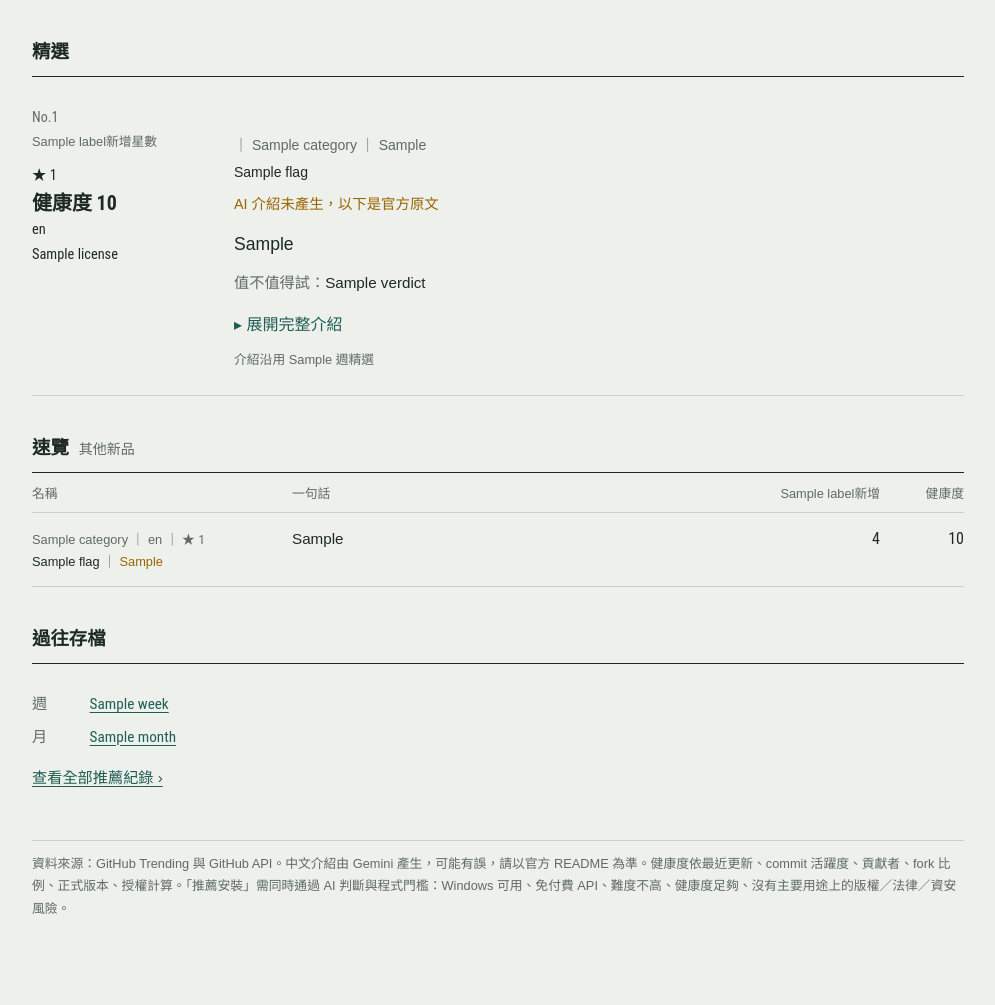
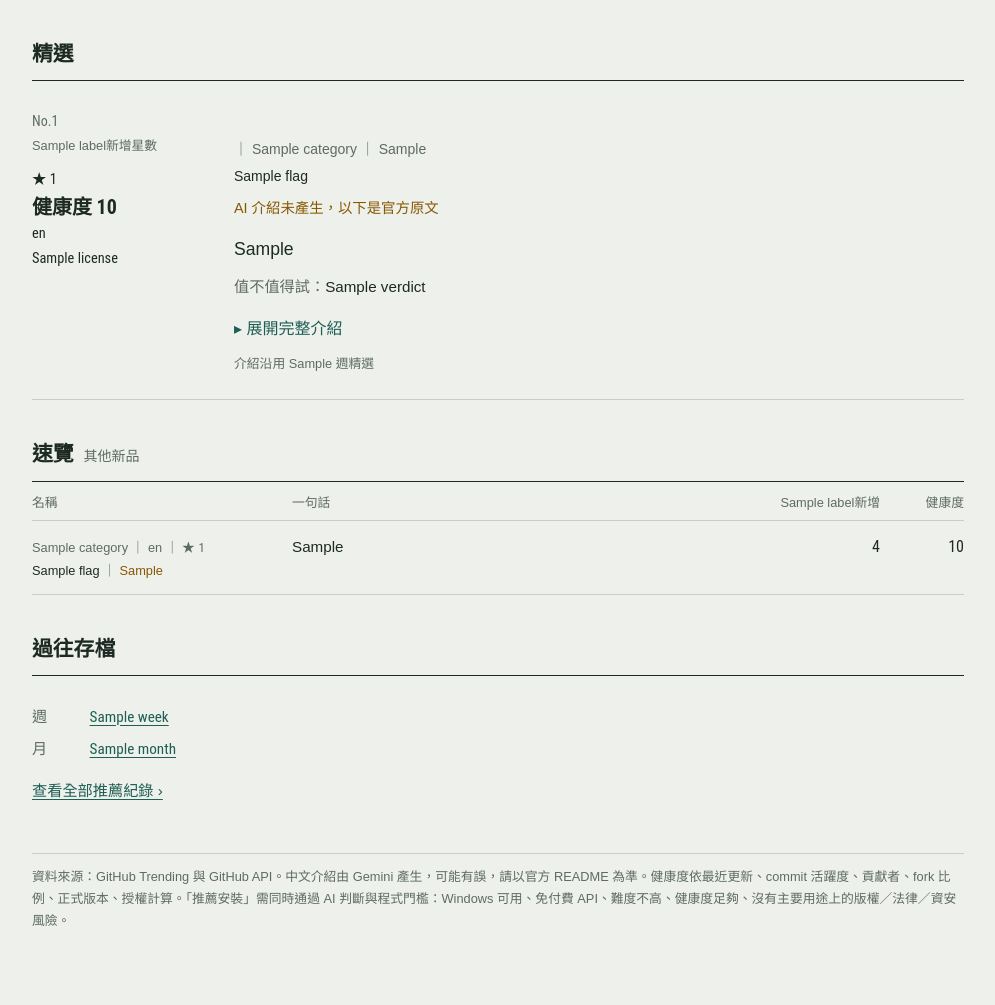
Before and after one commit to orvil6688/github_weekly, a Python web app: template templates/page.html.j2 in a window 1280 px wide. Shown: the part 281-1286 px from the top of the page, without its empty margins (142-1137 px from the left). Before the commit the page ends 1195 px from the top, so only its background shows below. Run offline with Jinja, Linux system fonts and the light colour scheme; the template is opened without the code that fills it: most values are stand-ins (such as "Sample title", 1, 10 or a date in 2020).

Commit message:
設計微調：注意事項對比、標題層級、專案名稱語意化
Co-Authored-By: Claude Opus 5.5 <noreply@anthropic.com>

```diff
--- a/templates/_style.css.j2
+++ b/templates/_style.css.j2
@@ -1,6 +1,6 @@
 :root {
   --paper: #EDF0EB; --paper-2: #F5F7F3; --ink: #1D2A23; --muted: #5E6B63; --rule: #C8CFC8;
-  --kraft: #C8A46A; --kraft-ink: #4A3613; --caution: #9A6400; --alert: #A3272F; --link: #1F5E54;
+  --kraft: #C8A46A; --kraft-ink: #4A3613; --caution: #875800; --alert: #A3272F; --link: #1F5E54;
   --sans: "Microsoft JhengHei", "PingFang TC", "Noto Sans TC", sans-serif;
   --narrow: "Bahnschrift", "Avenir Next Condensed", "Roboto Condensed", "Arial Narrow", "Microsoft JhengHei", "PingFang TC", sans-serif;
   --mono: Consolas, "Cascadia Mono", "Microsoft JhengHei", monospace;
@@ -36,7 +36,7 @@ header.top h1 { font-family: var(--narrow); font-weight: 600; font-size: clamp(2
 label.switch { margin-left: auto; display: inline-flex; align-items: center; gap: 8px; cursor: pointer; user-select: none; font-size: .95rem; }
 label.switch input { width: 18px; height: 18px; margin: 0; accent-color: var(--ink); }
 .archive-note { margin-top: 10px; font-size: .875rem; color: var(--muted); }
-h2.section { font-size: 1.15rem; font-weight: bold; margin: 36px 0 0; padding-bottom: 8px; border-bottom: 1px solid var(--ink); }
+h2.section { font-size: 1.3rem; font-weight: bold; margin: 36px 0 0; padding-bottom: 8px; border-bottom: 1px solid var(--ink); }
 h2.section small { color: var(--muted); font-weight: normal; font-size: .875rem; margin-left: 10px; }
 .empty-page { margin: 32px 0; color: var(--muted); }
 
@@ -58,6 +58,9 @@ h2.section small { color: var(--muted); font-weight: normal; font-size: .875rem;
 .price .health { font-family: var(--narrow); font-size: 1.25rem; font-weight: 600; line-height: 1.5; }
 .m-only { display: none; }
 .name:hover { color: var(--link); text-decoration: underline; }
+/* 專案名稱的標題元素只負責語意,外觀交給 .name */
+.name-h { margin: 0; font-size: inherit; font-weight: inherit; line-height: inherit; }
+.c-caution { color: var(--caution); }
 .kind { color: var(--muted); font-size: .875rem; margin-top: 2px; }
 .flags { font-size: .875rem; margin-top: 2px; }
 .flags span + span::before { content: " ｜ "; color: var(--muted); }
@@ -89,10 +92,10 @@ details > summary::-webkit-details-marker { display: none; }
 details > summary::before { content: "▸ "; }
 details[open] > summary::before { content: "▾ "; }
 .risk-box { border: 1px solid var(--caution); padding: 10px 14px; margin: 12px 0 16px; }
-.risk-box h3 { margin: 0 0 4px; font-size: .95rem; color: var(--caution); }
+.risk-box h4 { margin: 0 0 4px; font-size: 1rem; color: var(--caution); }
 .risk-box ul { margin: 0; padding-left: 1.2em; }
 .risk-box .scope { color: var(--muted); font-size: .8rem; }
-.block h3 { font-size: .95rem; margin: 18px 0 4px; }
+.block h4 { font-size: 1rem; margin: 18px 0 4px; }
 .block p, .block ul, .block dl { margin: 0 0 6px; }
 .block ul { padding-left: 1.3em; }
 dl.kv { display: grid; grid-template-columns: 7.5em 1fr; gap: 4px 12px; }
@@ -139,14 +142,15 @@ footer { margin-top: 48px; padding-top: 12px; border-top: 1px solid var(--rule);
 @media (max-width: 640px) {
   .wrap { padding: 8px 16px 56px; }
   nav.tabs { gap: 18px; }
-  .item { grid-template-columns: minmax(0, 1fr); padding-top: 22px; }
+  /* 上方留白要大於名稱下方(含吊牌)的間距,名稱才會讀成屬於自己這一項 */
+  .item { grid-template-columns: minmax(0, 1fr); padding-top: 36px; }
   .item.has-risk { margin-left: -13px; padding-left: 10px; }
   /* 價格標移到名稱下方、橫排一行:.body 攤平後用 order 重新排序 */
   /* 吊牌移到名稱下方靠左 */
   .body { display: contents; }
   .body > * { grid-column: 1; order: 6; }
-  .body > .name { order: 1; }
-  .tag-kraft { order: 2; position: static; justify-self: start; margin: 8px 0 6px 2px; font-size: .85rem; padding: 4px 10px 4px 20px; }
+  .body > .name-h { order: 1; }
+  .tag-kraft { order: 2; position: static; justify-self: start; margin: 4px 0 2px 2px; font-size: .85rem; padding: 3px 10px 3px 20px; }
   .tag-kraft::before { left: 6px; }
   .tag-kraft small { display: inline; margin-left: 6px; }
   .tag-kraft.with-note::before { top: 50%; margin-top: -4px; }
--- a/templates/history.html.j2
+++ b/templates/history.html.j2
@@ -9,7 +9,7 @@
 {% include "_style.css.j2" %}
 /* ---------- 推薦紀錄 ---------- */
 .period { display: grid; grid-template-columns: 12rem minmax(0, 1fr); gap: 4px 28px; padding: 20px 0; border-bottom: 1px solid var(--rule); }
-.period h3 { margin: 0; font-family: var(--narrow); font-weight: 600; font-size: 1.3rem; line-height: 1.3; }
+.period h3 { margin: 0; font-family: var(--narrow); font-weight: 600; font-size: 1rem; line-height: 1.4; }
 .period .range { color: var(--muted); font-size: .875rem; font-family: var(--narrow); font-variant-numeric: tabular-nums; }
 .rows { display: grid; grid-template-columns: 5em minmax(0, 1fr); gap: 6px 12px; margin: 0; }
 .rows dt { color: var(--muted); font-size: .9rem; }
--- a/templates/page.html.j2
+++ b/templates/page.html.j2
@@ -63,8 +63,8 @@
   </div>
 
   <div class="body">
-    <a class="name" href="{{ p.url }}" target="_blank" rel="noopener">{{ repo_wbr(p.full_name) }}</a>
-    <div class="kind">{{ slot_label(p.slot) }} ｜ {{ p.category }}{% if p.matched_interest %} ｜ {{ p.matched_interest }}{% endif %}{% if risks %} ｜ <span style="color: var(--caution)">注意事項 {{ risks|length }}</span>{% endif %}</div>
+    <h3 class="name-h"><a class="name" href="{{ p.url }}" target="_blank" rel="noopener">{{ repo_wbr(p.full_name) }}</a></h3>
+    <div class="kind">{{ slot_label(p.slot) }} ｜ {{ p.category }}{% if p.matched_interest %} ｜ {{ p.matched_interest }}{% endif %}{% if risks %} ｜ <span class="c-caution">注意事項 {{ risks|length }}</span>{% endif %}</div>
     {% if p.health.flags %}<div class="flags">{% for f in p.health.flags %}<span class="f-{{ flag_class(f) }}">{{ f }}</span>{% endfor %}</div>{% endif %}
     {% if p.intro_status != "ai" %}<p class="fallback">AI 介紹未產生，以下是官方原文</p>{% endif %}
     <p class="one-liner">{{ p.intro.one_liner }}</p>
@@ -76,12 +76,12 @@
       <summary>展開完整介紹</summary>
       {% if risks %}
       <div class="risk-box">
-        <h3>注意事項</h3>
+        <h4>注意事項</h4>
         <ul>{% for r in risks %}<li>【{{ r.type }}】{{ r.note }}{% if r.scope %} <span class="scope">（{{ "正常用法就有這個風險" if r.scope == "主要用途" else "被不當使用時才有風險" }}）</span>{% endif %}</li>{% endfor %}</ul>
       </div>
       {% endif %}
       <div class="block">
-        <h3>介紹</h3>
+        <h4>介紹</h4>
         <dl class="kv">
           <dt>解決什麼問題</dt><dd>{{ p.intro.problem }}</dd>
           <dt>主要功能</dt><dd><ul>{% for f in p.intro.features %}<li>{{ f }}</li>{% endfor %}</ul></dd>
@@ -92,11 +92,11 @@
         </dl>
         {% if p.intro_status != "ai" and p.description_raw %}<p><span class="muted">官方原文描述：</span>{{ p.description_raw }}</p>{% endif %}
         {% if p.ideas_for_me %}
-        <h3>可以怎麼用在我的專案</h3>
+        <h4>可以怎麼用在我的專案</h4>
         {% for i in p.ideas_for_me %}<div class="idea"><span class="muted">{{ i.interest }}</span><br>{{ i.idea }}</div>{% endfor %}
         {% endif %}
         {% if p.glossary %}
-        <h3>名詞解釋</h3>
+        <h4>名詞解釋</h4>
         <dl class="kv">{% for g in p.glossary %}<dt>{{ g.term }}</dt><dd>{{ g.explain }}</dd>{% endfor %}</dl>
         {% endif %}
       </div>
@@ -127,7 +127,7 @@
     <a class="q-name" href="{{ q.url }}" target="_blank" rel="noopener">{{ repo_wbr(q.full_name) }}</a>
     <div class="q-sub">{{ q.category }} ｜ {{ q.language or "語言不明" }} ｜ ★ <span class="num">{{ num(q.stars_total) }}</span>{% if q.lite_model %} ｜ 輕量模型產生{% endif %}</div>
     {% if qr.maybe_fit or q.flags or q.risk_flag %}
-    <div class="q-marks">{% if qr.maybe_fit %}<span class="maybe" title="{{ qr.llm_reason }}">可能適合</span>{% endif %}{% for f in q.flags or [] %}<span class="f-{{ flag_class(f) }}">{{ f }}</span>{% endfor %}{% if q.risk_flag %}<span style="color: var(--caution)">{{ q.risk_flag }}</span>{% endif %}</div>
+    <div class="q-marks">{% if qr.maybe_fit %}<span class="maybe" title="{{ qr.llm_reason }}">可能適合</span>{% endif %}{% for f in q.flags or [] %}<span class="f-{{ flag_class(f) }}">{{ f }}</span>{% endfor %}{% if q.risk_flag %}<span class="c-caution">{{ q.risk_flag }}</span>{% endif %}</div>
     {% endif %}
   </div>
   <div class="q-line">{{ q.one_liner }}</div>
```
